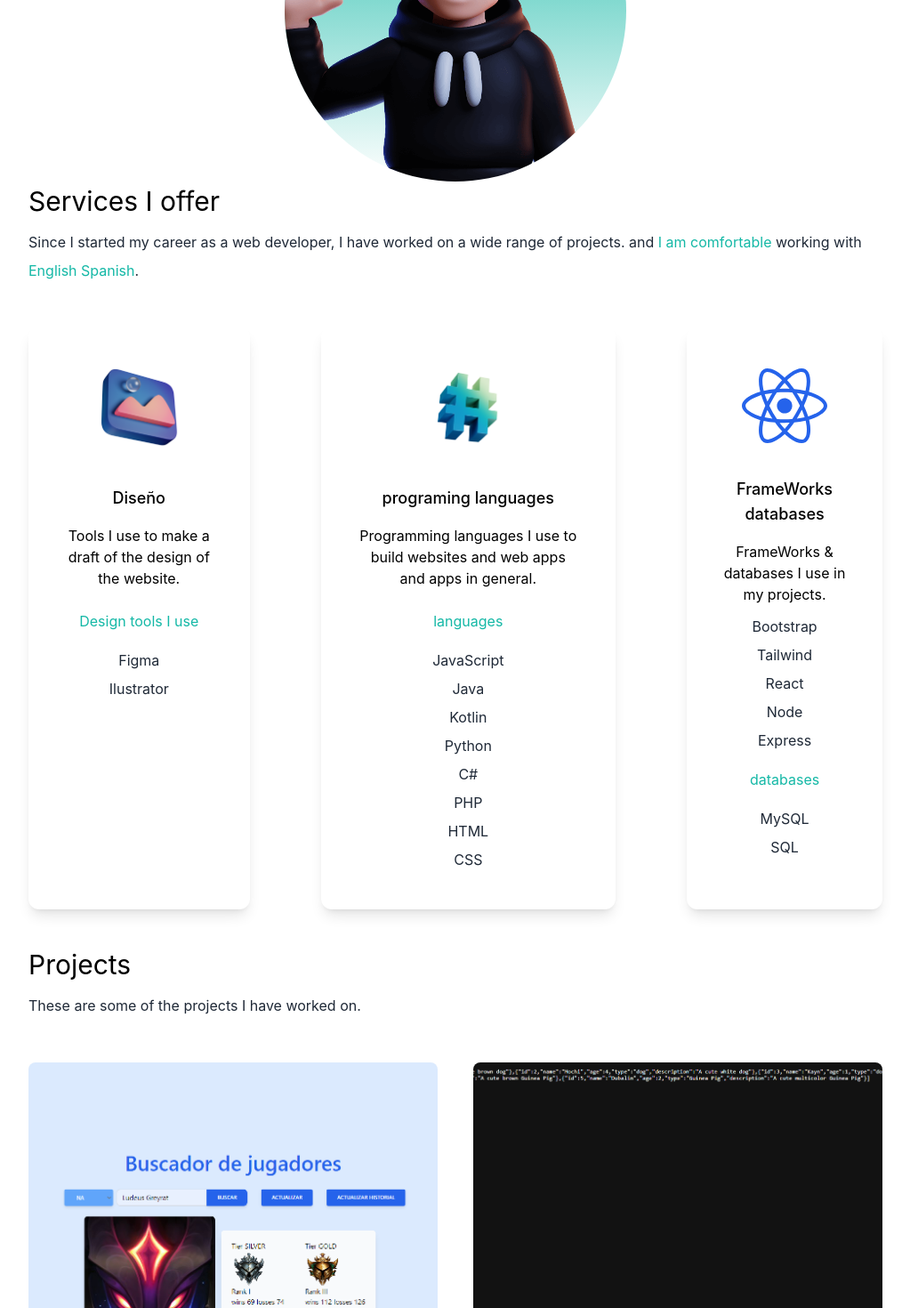
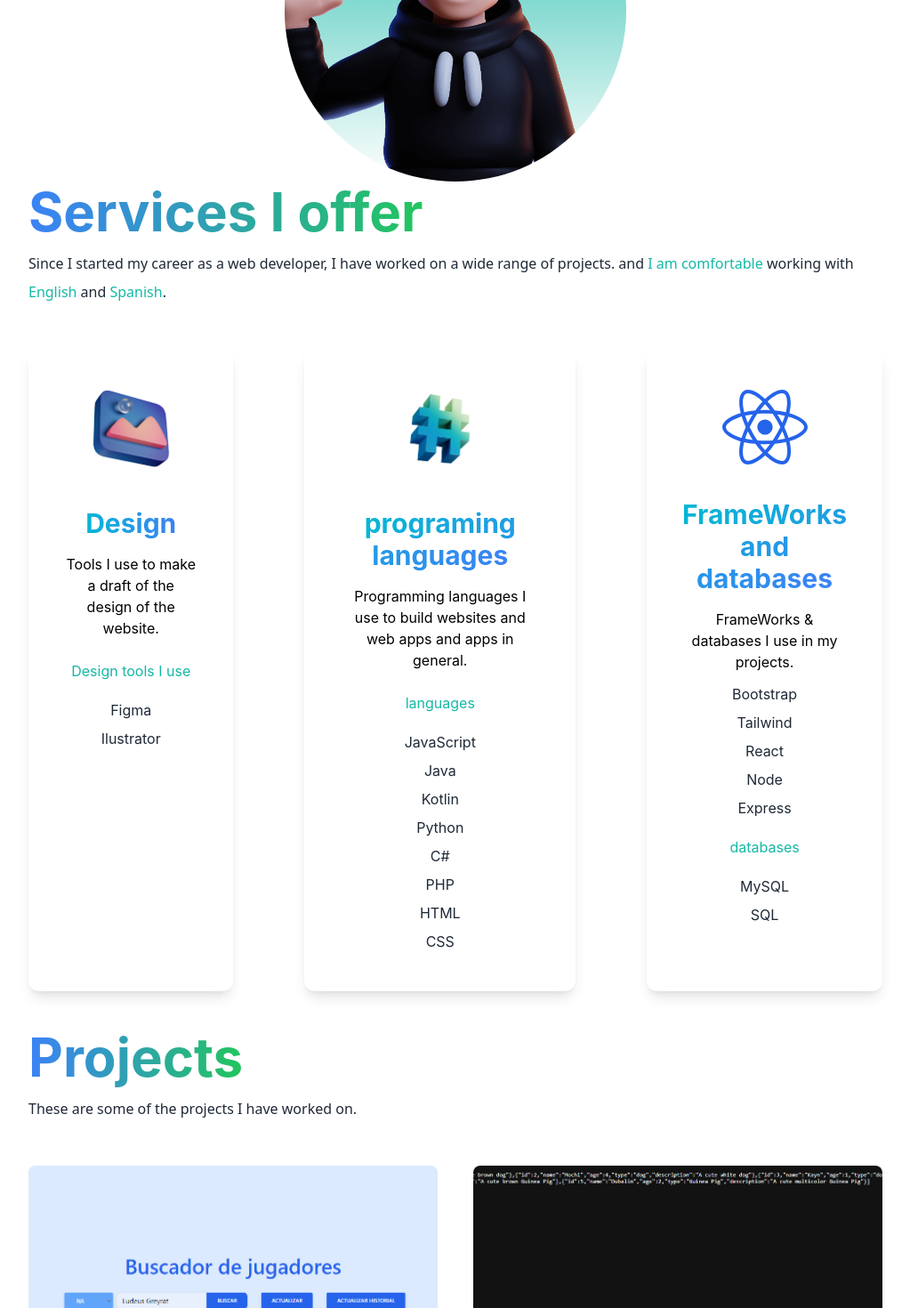
Before and after one commit to Zedieee/Portfolio, a Next.js app: page / in a window 1280 px wide. Shown: the part 806-2276 px from the top of the page at 89% size, without its empty margins (128-1151 px from the left). Built offline with nearby package versions, Linux system fonts and the light colour scheme.

Commit message:
traducciones

```diff
--- a/Components/Proyects.js
+++ b/Components/Proyects.js
@@ -12,8 +12,12 @@
     return(
         <section id="projects">
         <div className="dark:text-white">
-          <h3 className="text-3xl py-1"> {proyects.title}</h3>
-          <p className="text-md py-2 leading-8 text-gray-800 dark:text-white">
+          <h3 className="text-6xl py-1 font-bold">
+          <span className="text-transparent bg-gradient-to-r from-blue-500 to-green-500 bg-clip-text">
+          {proyects.title}
+          </span>
+         </h3>
+          <p className="text-md py-2 leading-8 text-gray-800 dark:text-white font-medium font-sans">
             {proyects.desc}
            </p>
         </div>
--- a/Components/Services.js
+++ b/Components/Services.js
@@ -8,8 +8,12 @@
     return(
         <section>
             <div className=" dark:text-white">
-            <h3 className="text-3xl py-1">{services.title}</h3>
-            <p className="text-md py-2 leading-8 text-gray-800  dark:text-white">
+           <h3 className="text-6xl font-bold py-1">
+            <span className="text-transparent bg-gradient-to-r from-blue-500 to-green-500 bg-clip-text">
+          {services.title}
+          </span>
+         </h3>
+            <p className="text-md py-2 leading-8 text-gray-800  dark:text-white font-medium font-sans">
               {services.desc}
               <span className="text-teal-500">{services.Comfortable}</span> {services.working} <span className="text-teal-500">{services.English}</span> {services.and}
               <span className="text-teal-500">{services.Spanish}</span>.
@@ -18,8 +22,10 @@
           <div className="lg:flex gap-20 ">
             <div className="text-center shadow-lg p-10 rounded-xl my-10 dark:bg-white">
               <Image src={design} alt="design" width={100} height={100} />
-              <h3 className="text-lg font-medium pt-8 pb-2">
+              <h3 className="text-3xl font-bold pt-8 pb-2">
+                <span className="text-transparent bg-gradient-to-r from-cyan-500 to-blue-500 bg-clip-text">
                 {services.design}
+                </span>
               </h3>
               <p className="py-2">
                 {services.designDesc}
@@ -30,8 +36,10 @@
             </div>
             <div className="text-center shadow-lg p-10 rounded-xl my-10 dark:bg-white">
               <Image src={code} alt="design" width={100} height={100} />
-              <h3 className="text-lg font-medium pt-8 pb-2">
+              <h3 className="text-3xl font-bold pt-8 pb-2">
+              <span className="text-transparent bg-gradient-to-r from-cyan-500 to-blue-500 bg-clip-text">
                 {services.programming}
+                </span>
               </h3>
               <p className="py-2">
                 {services.programmingDesc}
@@ -51,8 +59,10 @@
               <div className="flex justify-center">
              <FaReact className="text-5xl flex w-24 h-24 self-center text-blue-600" />
              </div>
-              <h3 className="text-lg font-medium pt-8 pb-2">
+              <h3 className="text-3xl font-bold pt-8 pb-2">
+              <span className="text-transparent bg-gradient-to-r from-cyan-500 to-blue-500 bg-clip-text">
               FrameWorks {services.and} {services.databases}
+                </span>
               </h3>
               <p className="py-2">
                 {services.frameworksdesc}
--- a/lang/en.json
+++ b/lang/en.json
@@ -14,7 +14,8 @@
         "Comfortable":" I am comfortable",
         "English":" English",
         "Spanish":" Spanish",
-        "design":" Diseño",
+        "design":" Design",
+        "and":" and ",
         "designDesc":"Tools I use to make a draft of the design of the website.",
         "toolsIUse":"Design tools I use",
         "programming":"programing languages",
--- a/lang/es.json
+++ b/lang/es.json
@@ -18,7 +18,7 @@
         "design":" Diseño",
         "designDesc":" Herramientas que uso para crear sitios web",
         "toolsIUse":"Herramientas que uso",
-        "programming":"Lenaguajes de programación",
+        "programming":"Lenguajes de programación",
         "programmingDesc":"Lenguajes que uso para crear sitios web y aplicaciones",
         "languages":"Lenaguajes",
         "databases":"Bases de datos",
```
